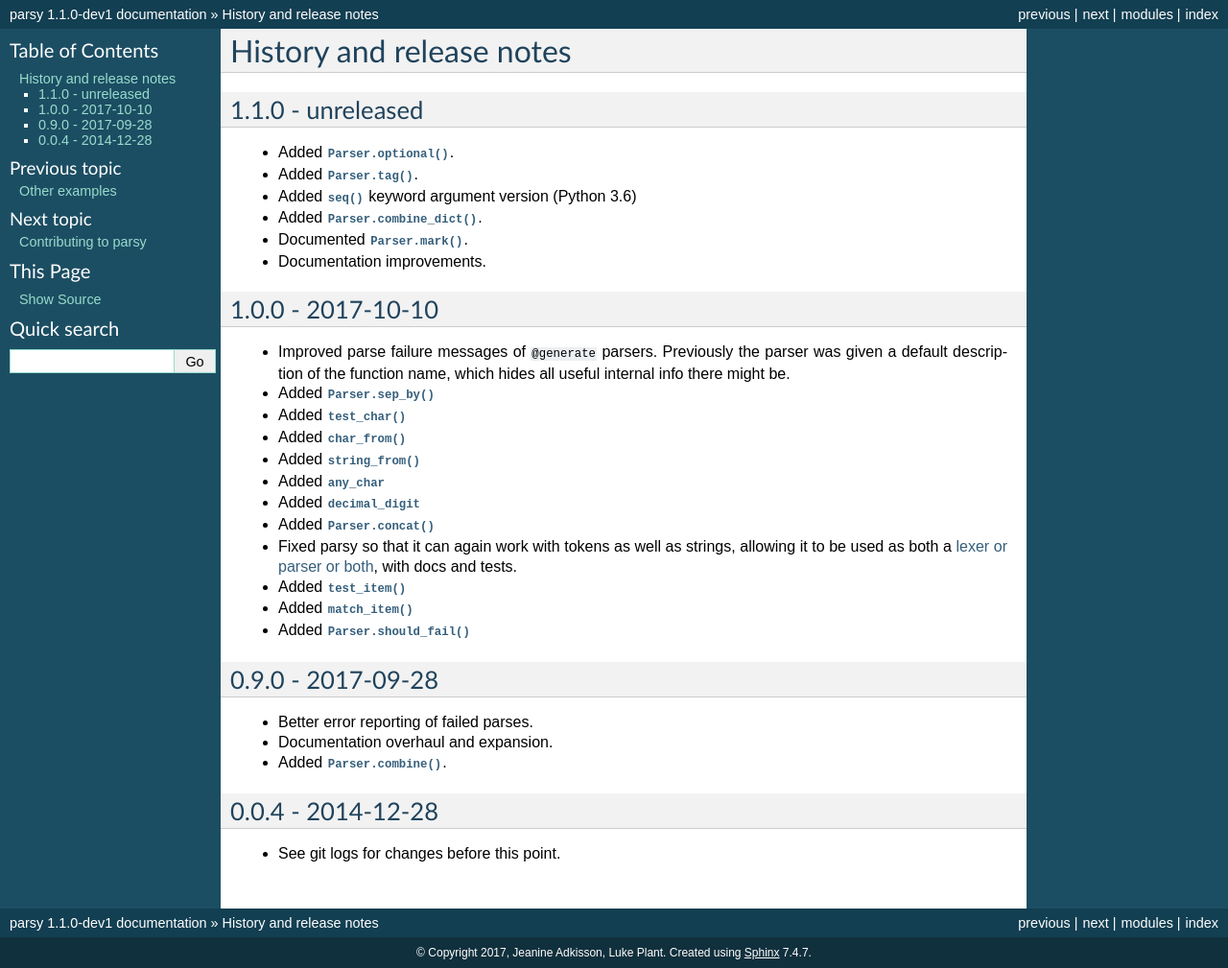
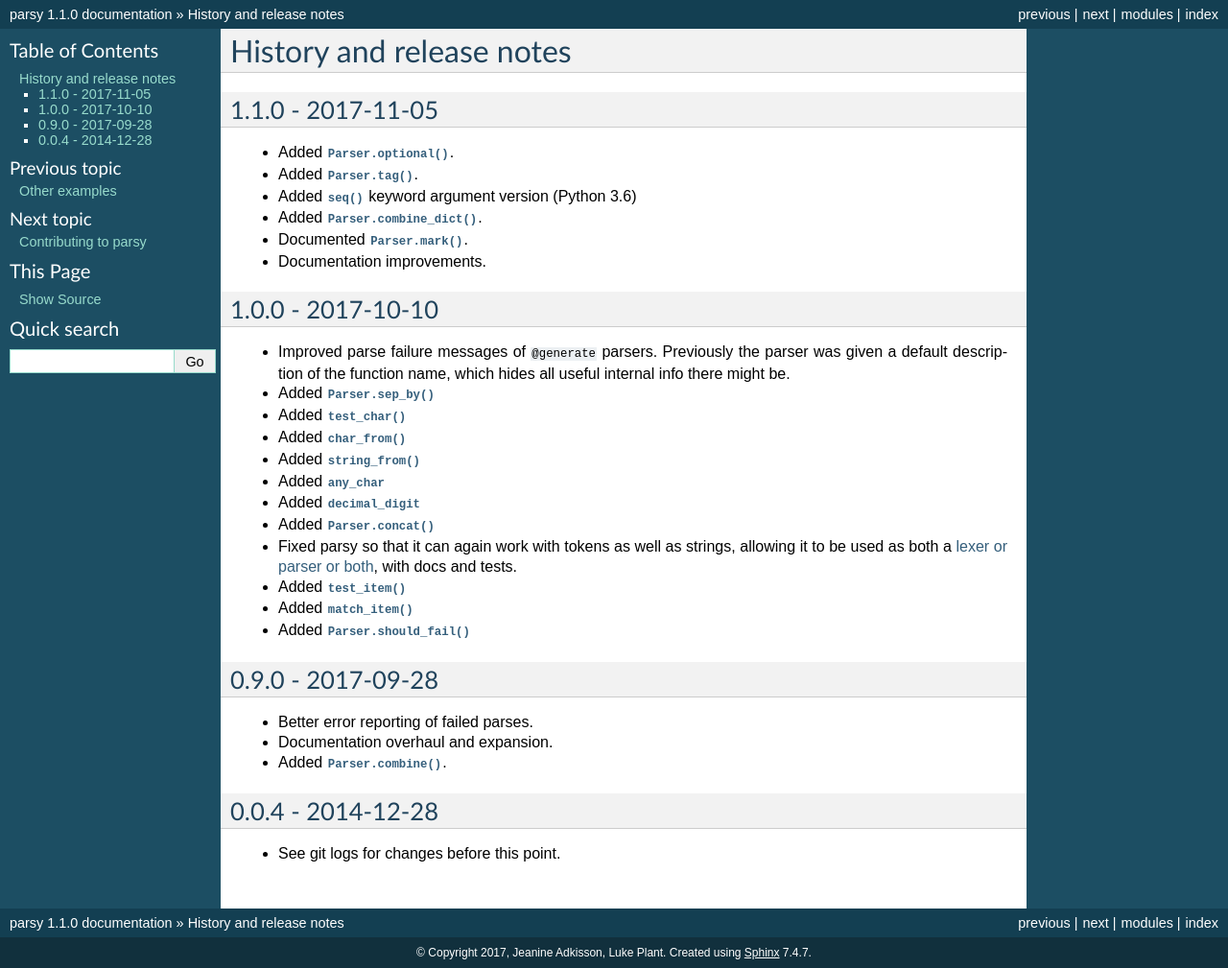
Before and after one commit to python-parsy/parsy, a Sphinx documentation site: the page built from docs/history.rst, in a window 1280 px wide. Shown: the whole page at 96% size. Built offline with Sphinx 7.4.7, drawn with Linux system fonts in a browser that asks for light colours.

Commit message:
Version bump 1.1.0

```diff
--- a/docs/conf.py
+++ b/docs/conf.py
@@ -57,7 +57,7 @@ author = 'Jeanine Adkisson'
 # The short X.Y version.
 version = '1.1.0'
 # The full version, including alpha/beta/rc tags.
-release = '1.1.0-dev1'
+release = '1.1.0'
 
 # The language for content autogenerated by Sphinx. Refer to documentation
 # for a list of supported languages.
--- a/docs/history.rst
+++ b/docs/history.rst
@@ -4,7 +4,7 @@ History and release notes
 
 .. currentmodule:: parsy
 
-1.1.0 - unreleased
+1.1.0 - 2017-11-05
 ------------------
 
 * Added :meth:`Parser.optional`.
--- a/src/parsy/version.py
+++ b/src/parsy/version.py
@@ -1 +1 @@
-__version__ = '1.1.0-dev1'
+__version__ = '1.1.0'
```
